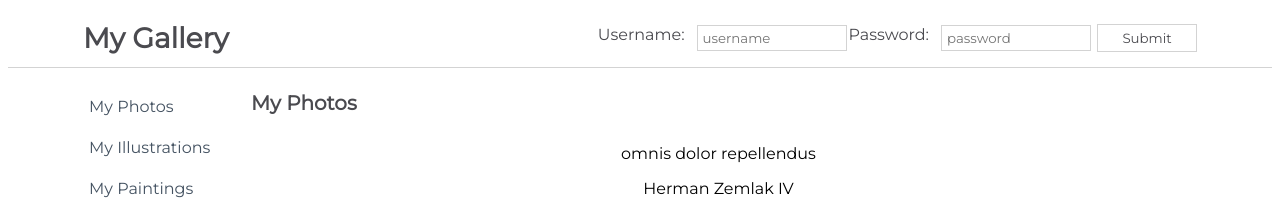
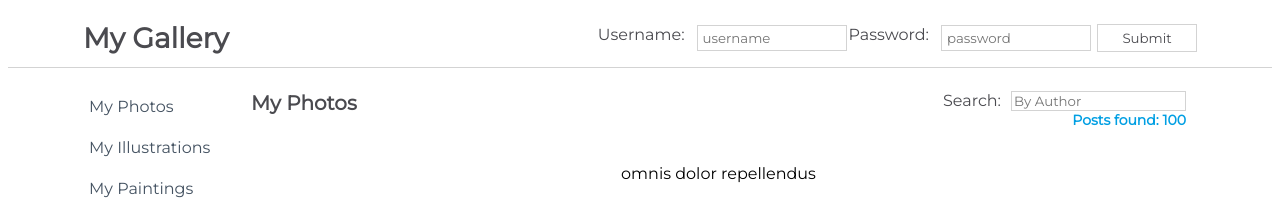
Before and after one commit to bravoalpha79/react_gallery_challenge, a React (Create React App) app in the folder my-app/: page / in a window 1280 px wide. Shown: the top 200 px of the page. Built offline with nearby package versions, Linux system fonts and the light colour scheme.

Commit message:
complete Search Feature Challenge

```diff
--- a/my-app/src/components/Content.js
+++ b/my-app/src/components/Content.js
@@ -10,7 +10,8 @@
         super(props)
 
         this.state = {
-             isLoaded: false
+             isLoaded: false,
+             posts: []
         }
     }
 
@@ -18,9 +19,20 @@
     componentDidMount() {
         setTimeout(() => {
             this.setState({
-                isLoaded: true
+                isLoaded: true,
+                posts: savedPosts
             })
         }, 2000)
+    }
+
+    handleChange = (event) => {
+        let name = event.target.value;
+        let filteredPosts = savedPosts.filter((post) => {
+            return post.name.toLowerCase().includes(name.toLowerCase());
+        })
+        this.setState({
+            posts: filteredPosts
+        })
     }
 
     render() {
@@ -28,11 +40,16 @@
             <div className={css.Content}>
                 <div className={css.TitleBar}>
                     <h1>My Photos</h1>
+                    <form>
+                        <label htmlFor="searchinput">Search:</label>
+                        <input onChange={this.handleChange} type="search" id="searchinput" placeholder="By Author"/>
+                        <h4>Posts found: {this.state.posts.length}</h4>
+                    </form>
                 </div>
                 <div className={css.SearchResults}>
                     {
                     this.state.isLoaded ?
-                    <PostItem savedPosts={savedPosts}/>
+                    <PostItem posts={this.state.posts}/>
                     : <Loader />
                     }
                 </div>
--- a/my-app/src/components/PostItem.js
+++ b/my-app/src/components/PostItem.js
@@ -4,7 +4,7 @@
 
 function PostItem(props) {
     return (
-    props.savedPosts.map(post => {
+    props.posts.map(post => {
         const { title, name, image, description } = post;
         return <div className={css.SearchItem} key={title}>
                 <p>{title}</p>
```
